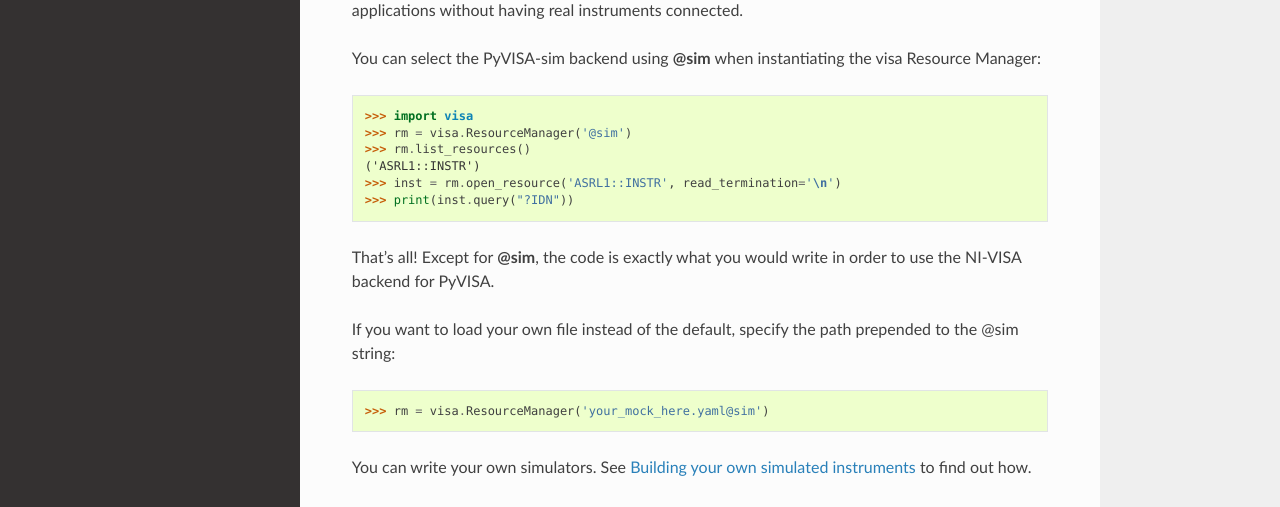
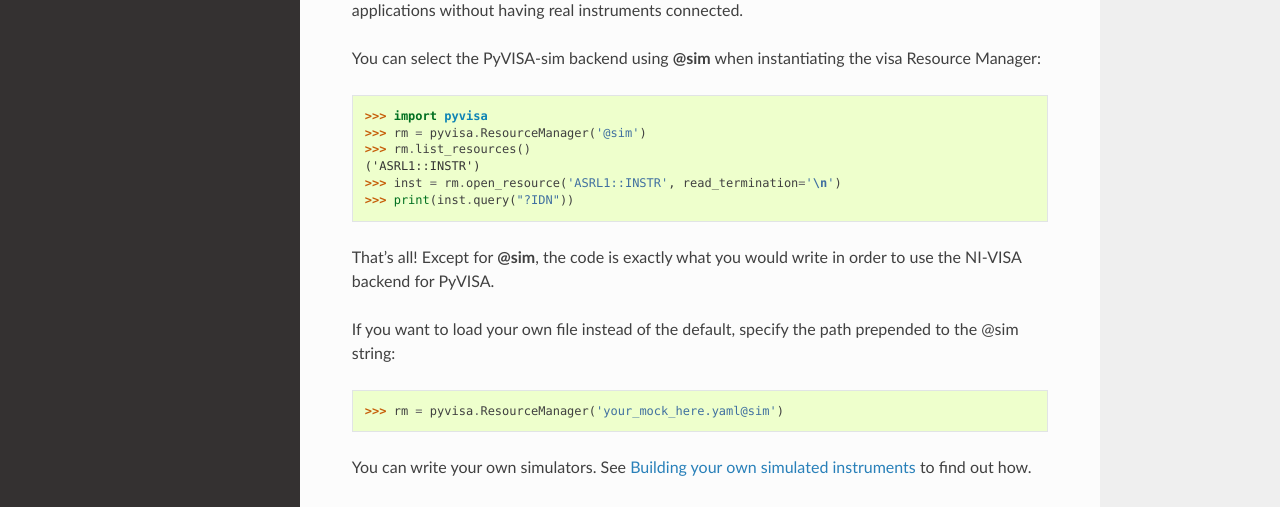
Before and after one commit to pyvisa/pyvisa-sim, a Sphinx documentation site: the page built from docs/source/index.rst, in a window 1280 px wide and 1383 px high. Shown: the part 386-893 px from the top of the window. Built offline with Sphinx 7.4.7 and the Read the Docs theme 2.0.0, drawn with Linux system fonts in a browser that asks for light colours.

Commit message:
Update index.rst

```diff
--- a/docs/source/index.rst
+++ b/docs/source/index.rst
@@ -14,8 +14,8 @@
 You can select the PyVISA-sim backend using **@sim** when instantiating the
 visa Resource Manager:
 
-    >>> import visa
-    >>> rm = visa.ResourceManager('@sim')
+    >>> import pyvisa
+    >>> rm = pyvisa.ResourceManager('@sim')
     >>> rm.list_resources()
     ('ASRL1::INSTR')
     >>> inst = rm.open_resource('ASRL1::INSTR', read_termination='\n')
@@ -28,7 +28,7 @@
 If you want to load your own file instead of the default, specify the path
 prepended to the @sim string:
 
-    >>> rm = visa.ResourceManager('your_mock_here.yaml@sim')
+    >>> rm = pyvisa.ResourceManager('your_mock_here.yaml@sim')
 
 You can write your own simulators. See :ref:`definitions` to find out how.
 
```
